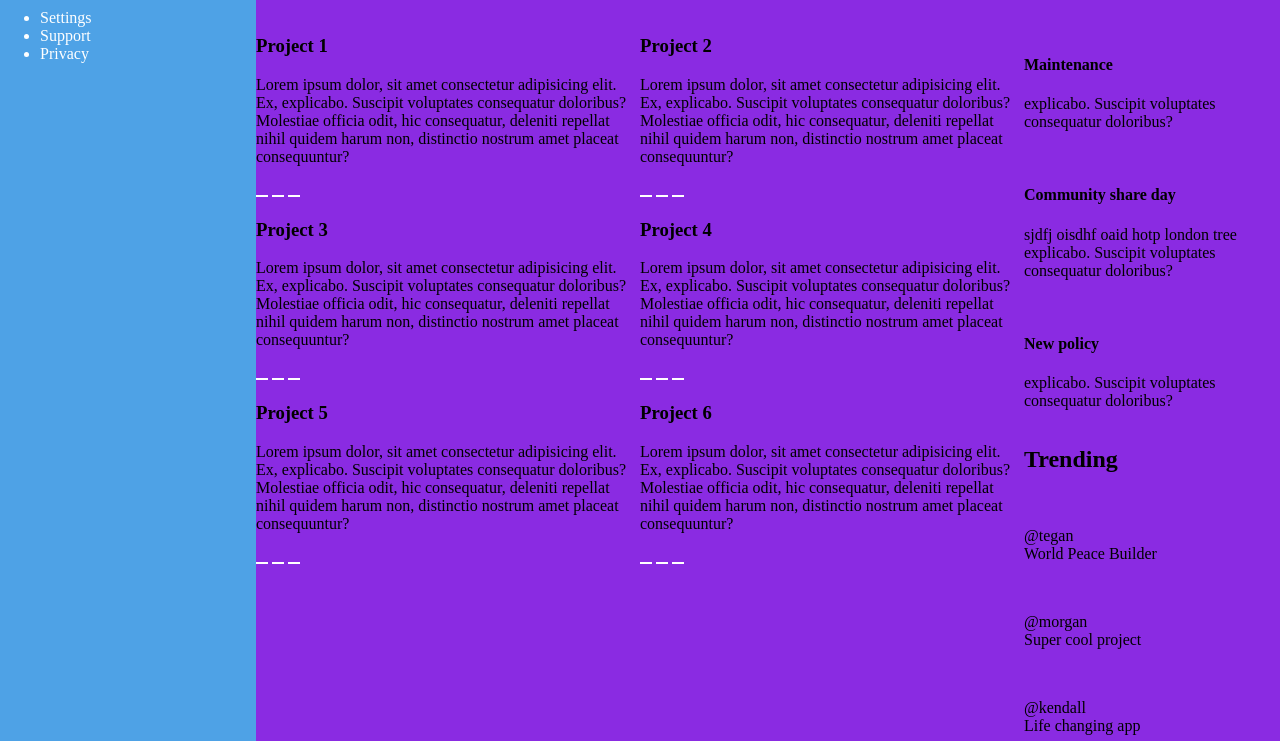
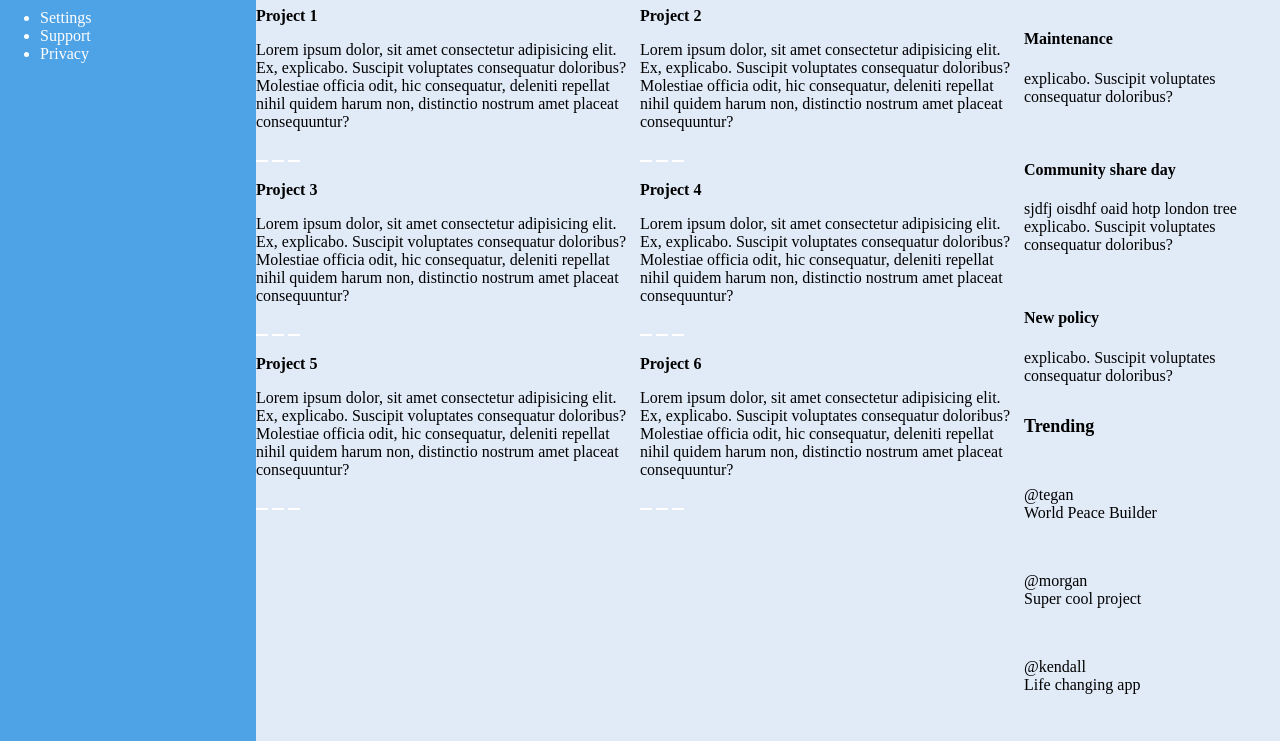
Before and after one commit to Ale578/odin-admin-dashboard, a plain HTML site: page index.html in a window 1280 px wide. Shown: the part 192-933 px from the top of the page. Drawn offline with Linux system fonts and the light colour scheme.

Commit message:
Edit header sizes to improve the visual hierarchy

```diff
--- a/index.css
+++ b/index.css
@@ -10,6 +10,14 @@ button {
 
 h1 {
     font-size:x-large
+}
+
+h2 {
+    font-size: large;
+}
+
+h3 {
+    font-size: medium;
 }
 
 
@@ -92,7 +100,7 @@ h1 {
 }
 
 #main-content {
-    background-color: blueviolet;
+    background-color: rgb(225, 234, 247);
     grid-area: main-content;
     height: 100%;
     display: grid;
```
